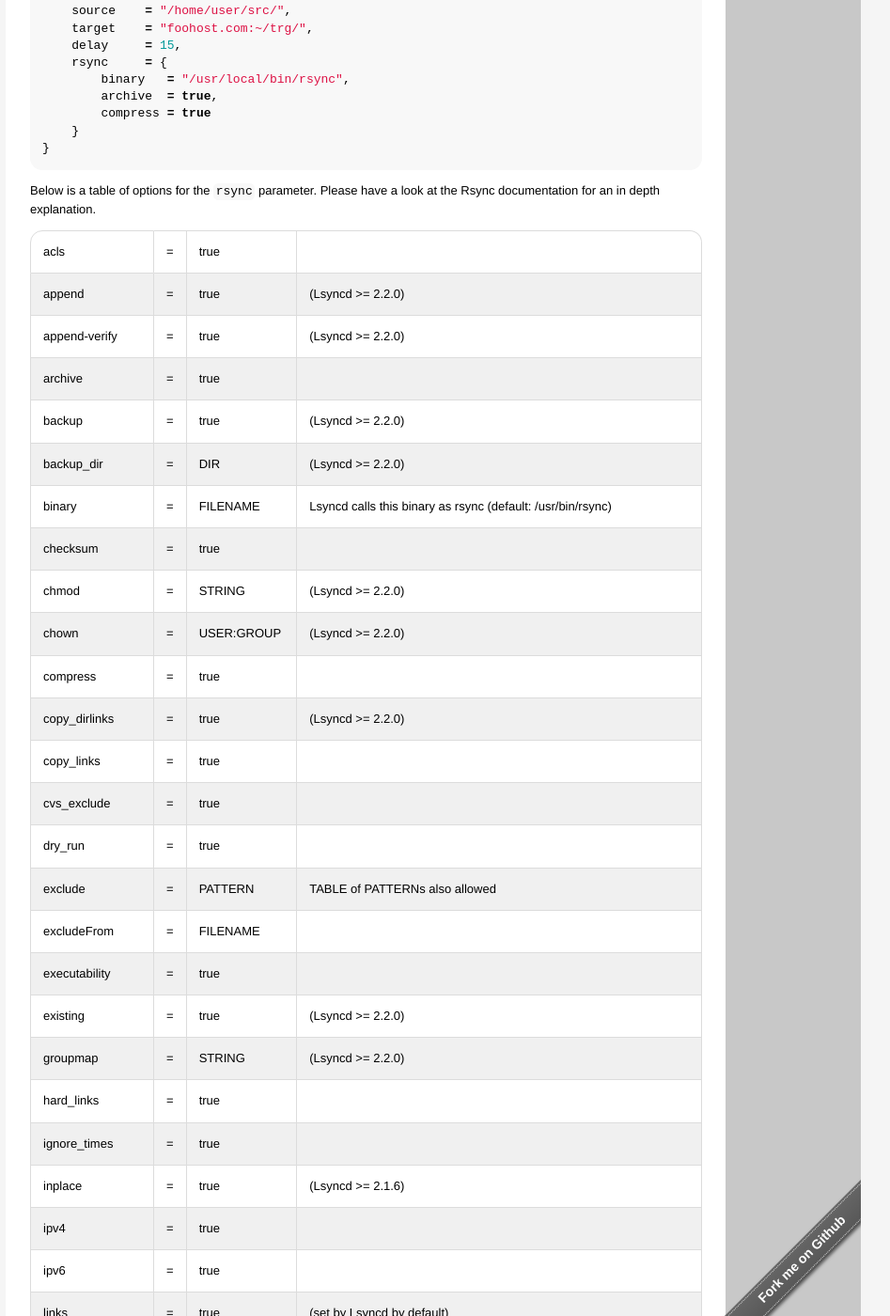
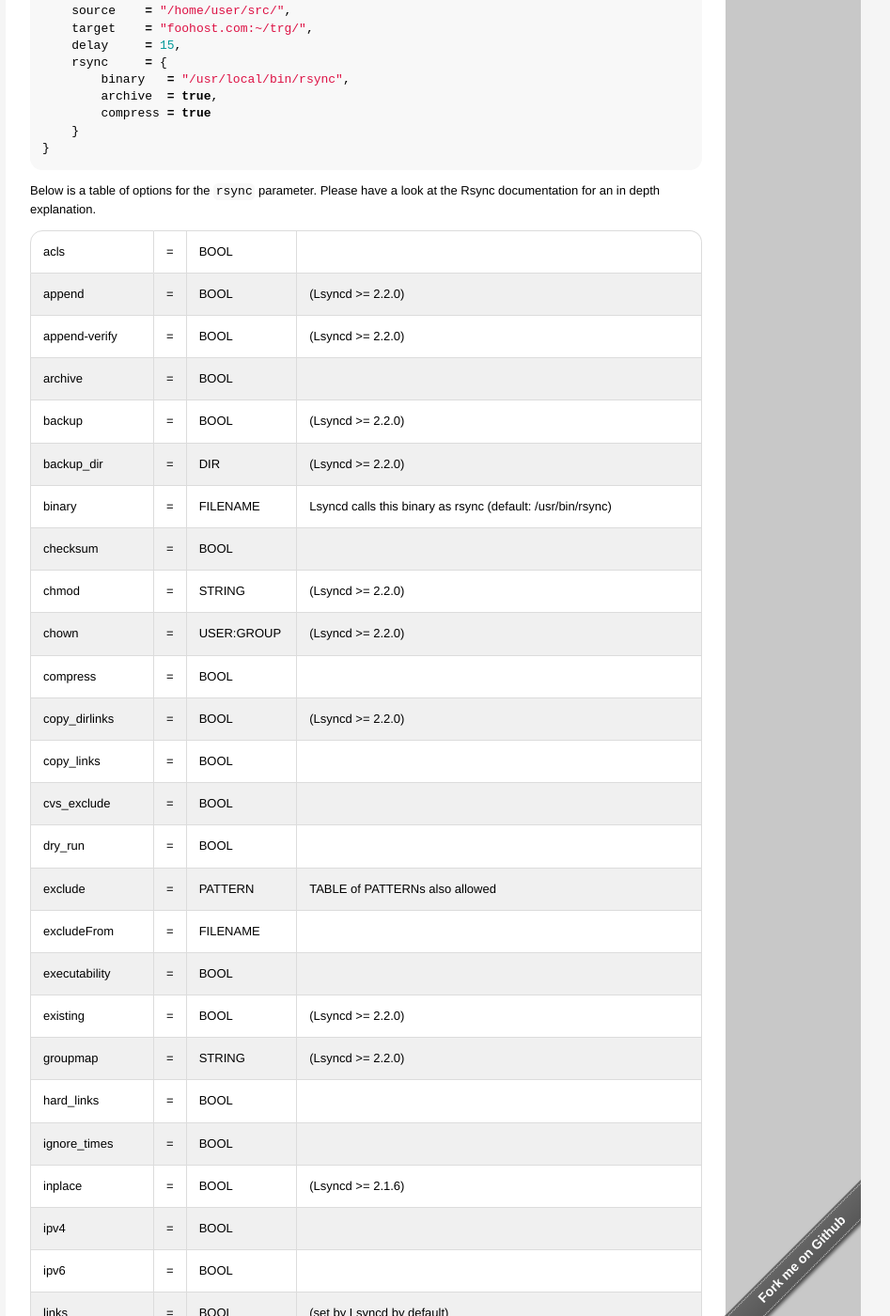
Before and after one commit to lsyncd/lsyncd, a Jekyll site: the page built from manual/config/layer4/index.md, in a window 1280 px wide and 1400 px high, scrolled down 904 px. Shown: the whole window at 94% size, without its empty margins (179-1126 px from the left). Built offline with Jekyll 4.4.1, drawn with Linux system fonts in a browser that asks for light colours; some of the changed text lies outside the part shown.

Commit message:
Replace `true` -> `BOOL`
In the table of avaiable parameters replaced `true` -> `BOOL` so it's
more obvious that not all parameters are set to 'true' by default,
instead they are a booleans.

```diff
--- a/manual/config/layer4/index.md
+++ b/manual/config/layer4/index.md
@@ -64,31 +64,31 @@
 
  <tr><td> acls
 </td><td> =
-</td><td> true
+</td><td> BOOL
 </td><td>
 </td></tr>
 
  <tr><td> append
 </td><td> =
-</td><td> true
+</td><td> BOOL
 </td><td> (Lsyncd >= 2.2.0)
 </td></tr>
 
  <tr><td> append-verify
 </td><td> =
-</td><td> true
+</td><td> BOOL
 </td><td> (Lsyncd >= 2.2.0)
 </td></tr>
 
  <tr><td> archive
 </td><td> =
-</td><td> true
+</td><td> BOOL
 </td><td>
 </td></tr>
 
  <tr><td> backup
 </td><td> =
-</td><td> true
+</td><td> BOOL
 </td><td> (Lsyncd >= 2.2.0)
 </td></tr>
 
@@ -106,7 +106,7 @@
 
  <tr><td> checksum
 </td><td> =
-</td><td> true
+</td><td> BOOL
 </td><td>
 </td></tr>
 
@@ -124,31 +124,31 @@
 
  <tr><td> compress
 </td><td> =
-</td><td> true
+</td><td> BOOL
 </td><td>
 </td></tr>
 
  <tr><td> copy_dirlinks
 </td><td> =
-</td><td> true
+</td><td> BOOL
 </td><td> (Lsyncd >= 2.2.0)
 </td></tr>
 
  <tr><td> copy_links
 </td><td> =
-</td><td> true
+</td><td> BOOL
 </td><td>
 </td></tr>
 
  <tr><td> cvs_exclude
 </td><td> =
-</td><td> true
+</td><td> BOOL
 </td><td>
 </td></tr>
 
  <tr><td> dry_run
 </td><td> =
-</td><td> true
+</td><td> BOOL
 </td><td>
 </td></tr>
 
@@ -166,13 +166,13 @@
 
  <tr><td> executability
 </td><td> =
-</td><td> true
+</td><td> BOOL
 </td><td>
 </td></tr>
 
  <tr><td> existing
 </td><td> =
-</td><td> true
+</td><td> BOOL
 </td><td> (Lsyncd >= 2.2.0)
 </td></tr>
 
@@ -184,49 +184,49 @@
 
  <tr><td> hard_links
 </td><td> =
-</td><td> true
+</td><td> BOOL
 </td><td>
 </td></tr>
 
  <tr><td> ignore_times
 </td><td> =
-</td><td> true
+</td><td> BOOL
 </td><td>
 </td></tr>
 
  <tr><td> inplace
 </td><td> =
-</td><td> true
+</td><td> BOOL
 </td><td> (Lsyncd >= 2.1.6)
 </td></tr>
 
  <tr><td> ipv4
 </td><td> =
-</td><td> true
+</td><td> BOOL
 </td><td>
 </td></tr>
 
  <tr><td> ipv6
 </td><td> =
-</td><td> true
+</td><td> BOOL
 </td><td>
 </td></tr>
 
  <tr><td> links
 </td><td> =
-</td><td> true
+</td><td> BOOL
 </td><td> (set by Lsyncd by default)
 </td></tr>
 
  <tr><td> one_file_system
 </td><td> =
-</td><td> true
+</td><td> BOOL
 </td><td>
 </td></tr>
 
  <tr><td> owner
 </td><td> =
-</td><td> true
+</td><td> BOOL
 </td><td>
 </td></tr>
 
@@ -238,25 +238,25 @@
 
  <tr><td> perms
 </td><td> =
-</td><td> true
+</td><td> BOOL
 </td><td>
 </td></tr>
 
  <tr><td> protect_args
 </td><td> =
-</td><td> true
+</td><td> BOOL
 </td><td> (set by Lsyncd by default)
 </td></tr>
 
  <tr><td> prune_empty_dirs
 </td><td> =
-</td><td> true
+</td><td> BOOL
 </td><td>
 </td></tr>
 
  <tr><td> quiet
 </td><td> =
-</td><td> true
+</td><td> BOOL
 </td><td>
 </td></tr>
 
@@ -274,7 +274,7 @@
 
  <tr><td> sparse
 </td><td> =
-</td><td> true
+</td><td> BOOL
 </td><td>
 </td></tr>
 
@@ -292,13 +292,13 @@
 
  <tr><td> times
 </td><td> =
-</td><td> true
+</td><td> BOOL
 </td><td> (set by Lsyncd by default)
 </td></tr>
 
  <tr><td> update
 </td><td> =
-</td><td> true
+</td><td> BOOL
 </td><td>
 </td></tr>
 
@@ -310,19 +310,19 @@
 
  <tr><td> verbose
 </td><td> =
-</td><td> true
+</td><td> BOOL
 </td><td>
 </td></tr>
 
  <tr><td> whole_file
 </td><td> =
-</td><td> true
+</td><td> BOOL
 </td><td>
 </td></tr>
 
  <tr><td> xattrs
 </td><td> =
-</td><td> true
+</td><td> BOOL
 </td><td>
 </td></tr>
 
```
Also changed, not shown: manual/config/file/index.md (+2 -2 lines).
